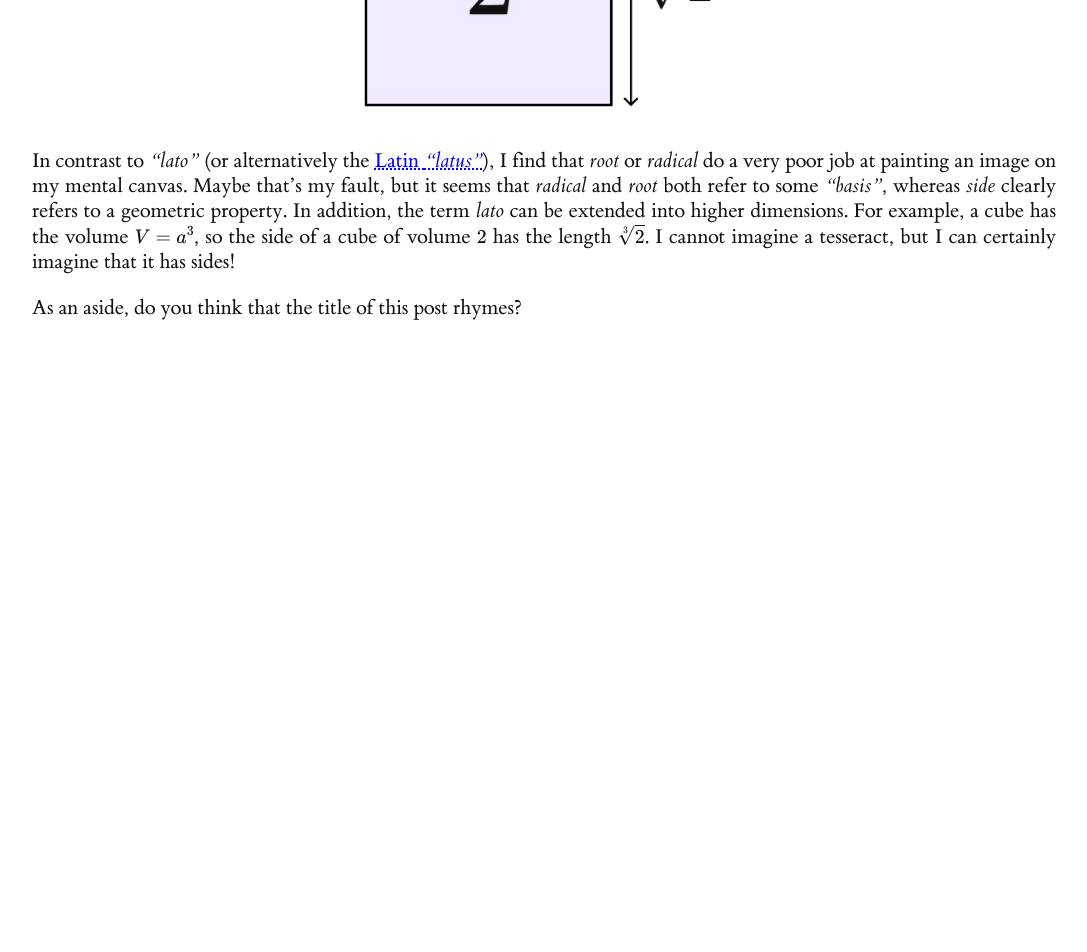
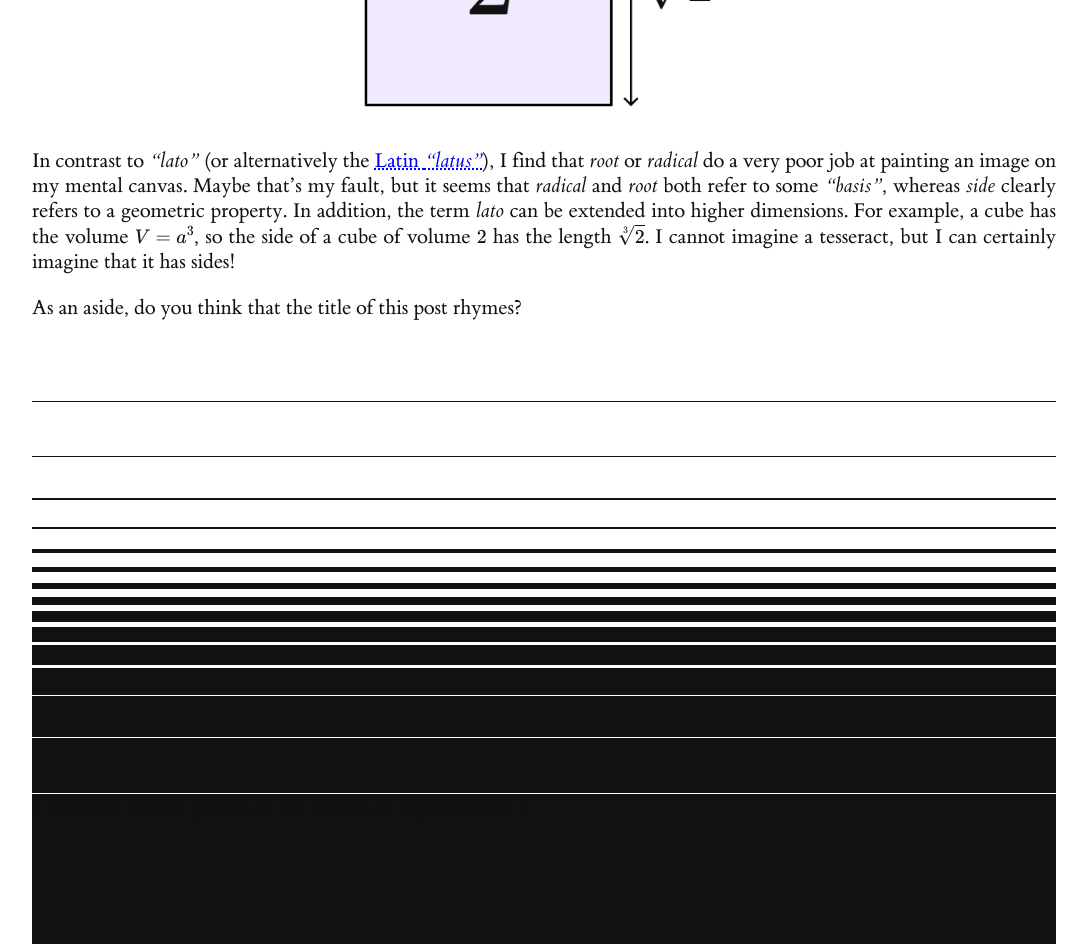
Before and after one commit to vincentbernat/thass0.github.io, a Jekyll site: the page built from _posts/2024-01-30-nothing-new-about-the-square-root-of-two.md, in a window 1280 px wide. Shown: the part 1137-2089 px from the top of the page, without its empty margins (96-1183 px from the left). Built offline with Jekyll 4.4.1, drawn with Linux system fonts in a browser that asks for light colours; formulas are drawn with MathJax 3; before the commit the page ends 1478 px from its top, so only the background shows below that.

Commit message:
Add OpenAI's footer pattern

```diff
--- a/_layouts/post.html
+++ b/_layouts/post.html
@@ -12,6 +12,41 @@ layout: default
     {% include anchor_headings.html html=content anchorBody="<svg class='octicon' viewBox='0 0 16 16' version='1.1' width='16' height='32' aria-hidden='true'><path fill-rule='evenodd' d='M7.775 3.275a.75.75 0 001.06 1.06l1.25-1.25a2 2 0 112.83 2.83l-2.5 2.5a2 2 0 01-2.83 0 .75.75 0 00-1.06 1.06 3.5 3.5 0 004.95 0l2.5-2.5a3.5 3.5 0 00-4.95-4.95l-1.25 1.25zm-4.69 9.64a2 2 0 010-2.83l2.5-2.5a2 2 0 012.83 0 .75.75 0 001.06-1.06 3.5 3.5 0 00-4.95 0l-2.5 2.5a3.5 3.5 0 004.95 4.95l1.25-1.25a.75.75 0 00-1.06-1.06l-1.25 1.25a2 2 0 01-2.83 0z'></path></svg>" %}
 </article>
 
+<footer>
+    <div class="white-box" style="height: 60px"></div>
+    <div class="black-box" style="height: var(--1)"></div>
+    <div class="white-box" style="height: var(--14)"></div>
+    <div class="black-box" style="height: var(--2)"></div>
+    <div class="white-box" style="height: var(--13)"></div>
+    <div class="black-box" style="height: var(--3)"></div>
+    <div class="white-box" style="height: var(--12)"></div>
+    <div class="black-box" style="height: var(--4)"></div>
+    <div class="white-box" style="height: var(--11)"></div>
+    <div class="black-box" style="height: var(--5)"></div>
+    <div class="white-box" style="height: var(--10)"></div>
+    <div class="black-box" style="height: var(--6)"></div>
+    <div class="white-box" style="height: var(--9)"></div>
+    <div class="black-box" style="height: var(--7)"></div>
+    <div class="white-box" style="height: var(--8)"></div>
+    <div class="black-box" style="height: var(--8)"></div>
+    <div class="white-box" style="height: var(--7)"></div>
+    <div class="black-box" style="height: var(--9)"></div>
+    <div class="white-box" style="height: var(--6)"></div>
+    <div class="black-box" style="height: var(--10)"></div>
+    <div class="white-box" style="height: var(--5)"></div>
+    <div class="black-box" style="height: var(--11)"></div>
+    <div class="white-box" style="height: var(--4)"></div>
+    <div class="black-box" style="height: var(--12)"></div>
+    <div class="white-box" style="height: var(--3)"></div>
+    <div class="black-box" style="height: var(--13)"></div>
+    <div class="white-box" style="height: var(--2)"></div>
+    <div class="black-box" style="height: var(--14)"></div>
+    <div class="white-box" style="height: var(--1)"></div>
+    <div class="black-box" style="height: var(--15)">
+	I liked this kind of pattern at the bottom of OpenAI's site :)
+    </div>
+</footer>
+
 <!-- Mathjax -->
 <script src="https://cdnjs.cloudflare.com/ajax/libs/mathjax/2.7.0/MathJax.js?config=TeX-AMS-MML_HTMLorMML" type="text/javascript"></script>
 <script type="text/x-mathjax-config">
--- a/public/css/style.css
+++ b/public/css/style.css
@@ -136,7 +136,7 @@ body {
     /* Font */
     font-family: et-book, Georgia, serif;
     /* Center primary content */
-    width: 87.5%;		/* In case the window is smaller than max-width. */
+    width: 87.5%;
     margin-left: auto;
     margin-right: auto;
     max-width: 1024px;
@@ -195,6 +195,36 @@ img {
 
 small {
     color: var(--small-color);
+}
+
+/* Footer stuff */
+
+footer {
+     --1: 1px;
+     --2: 1.3px;
+     --3: 1.8px;
+     --4: 2.5px;
+     --5: 3.3px;
+     --6: 4.5px;
+     --7: 6px;
+     --8: 8.2px;
+     --9: 11px;
+     --10: 14.9px;
+     --11: 20.1px;
+     --12: 27px;
+     --13: 40.4px;
+     --14: 54.6px;
+     --15: 150px;
+}
+
+.black-box {
+     width: 100%;
+     background-color: var(--text-color);
+}
+
+.white-box {
+    width: 100%;
+    background-color: var(--background-color);
 }
 
 /* Used by books.html */
```
